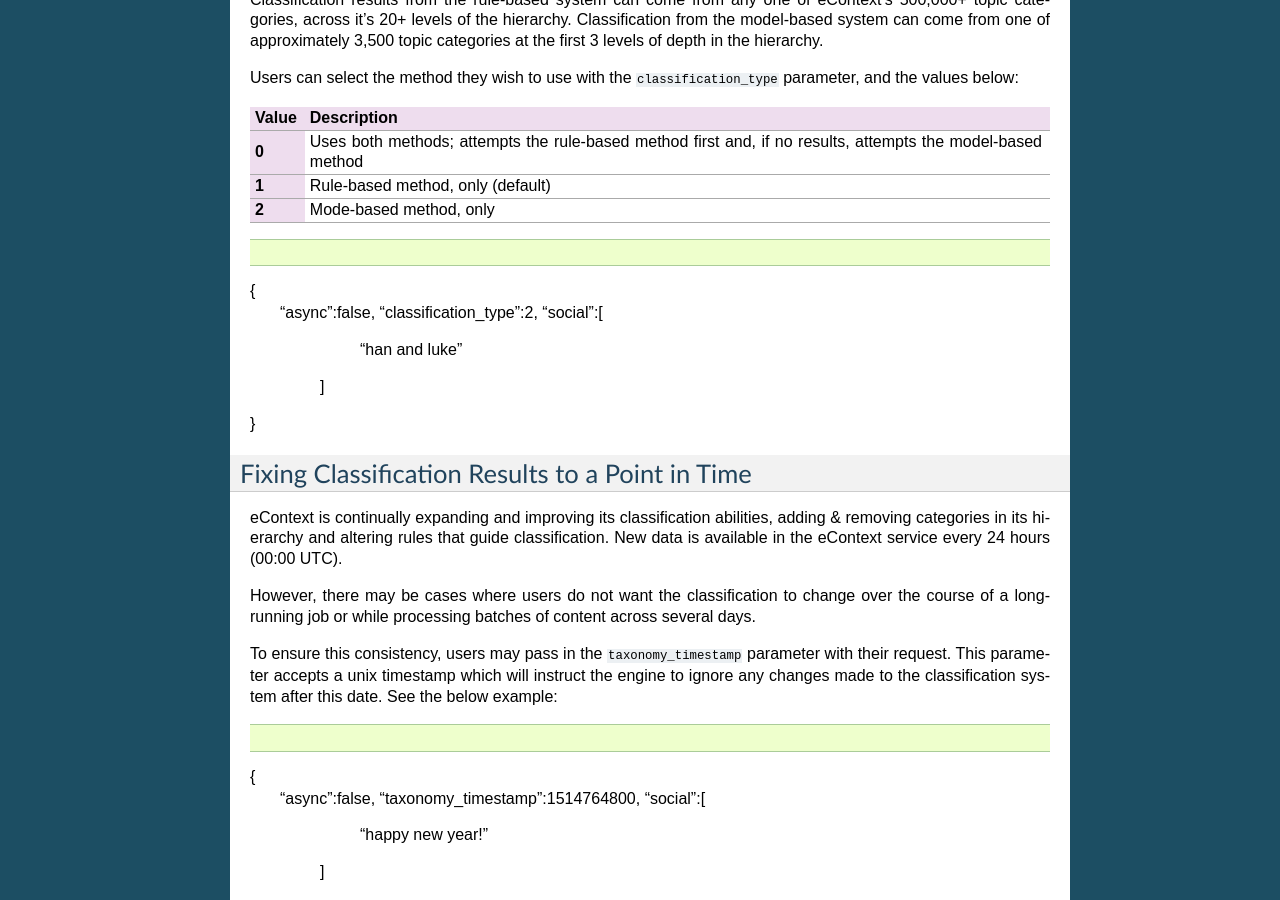
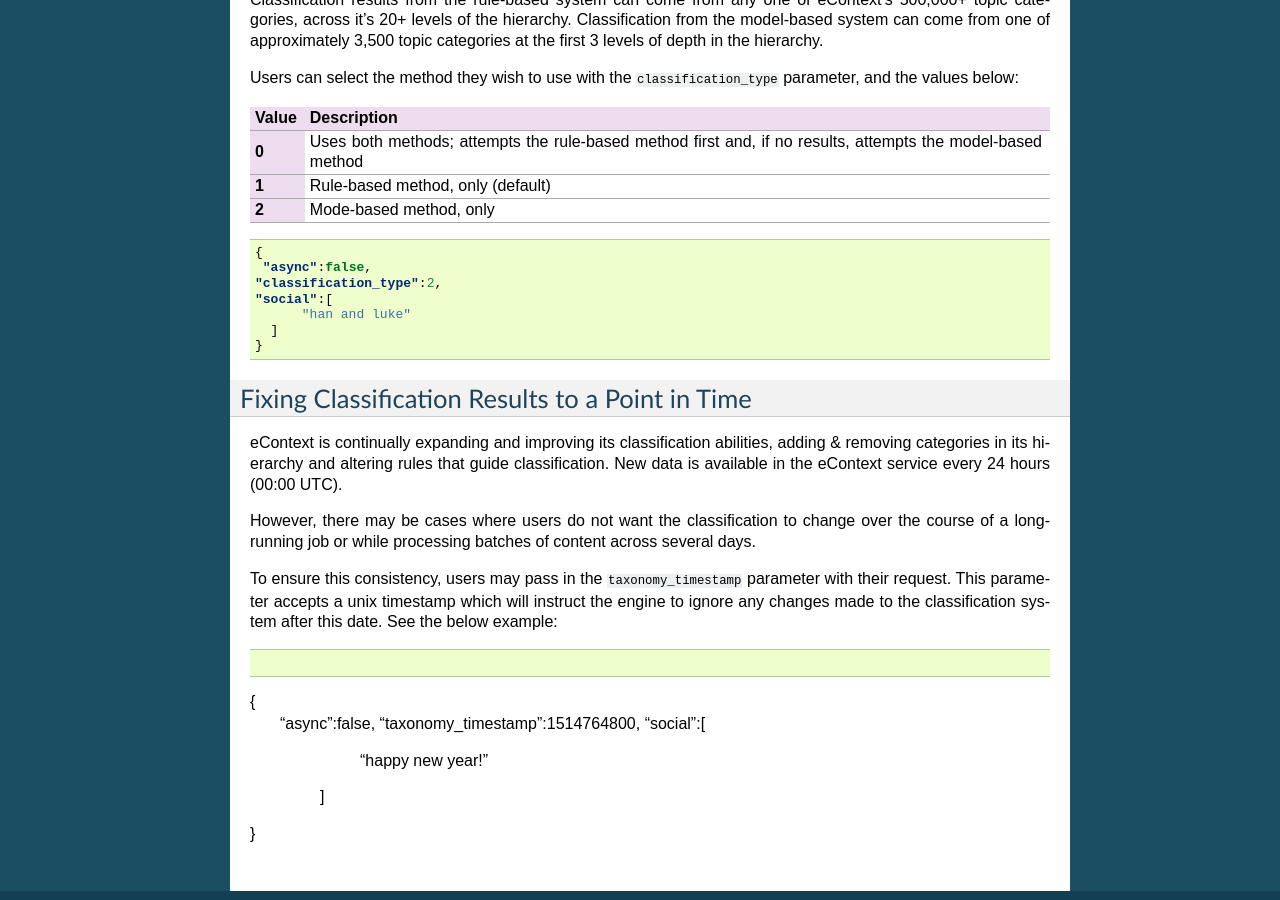
Before and after one commit to info-com/zenya-api-docs, a Sphinx documentation site: the page built from source/bestpractices.rst, in a window 1280 px wide and 900 px high, scrolled down 2246 px. Built offline with Sphinx 7.4.7, drawn with Linux system fonts in a browser that asks for light colours.

Commit message:
Update bestpractices.rst

```diff
--- a/source/bestpractices.rst
+++ b/source/bestpractices.rst
@@ -65,15 +65,15 @@ Users can select the method they wish to use with the ``classification_type`` pa
     "1","Rule-based method, only (default)"
     "2","Mode-based method, only"
 
-.. code-block:: javascript
+.. code-block:: json
 
-{
-  "async":false,
-  "classification_type":2,
-  "social":[
-        "han and luke"
-    ]
-}
+   {
+    "async":false,
+   "classification_type":2,
+   "social":[
+         "han and luke"
+     ]
+   }
 
 
 Fixing Classification Results to a Point in Time
```
